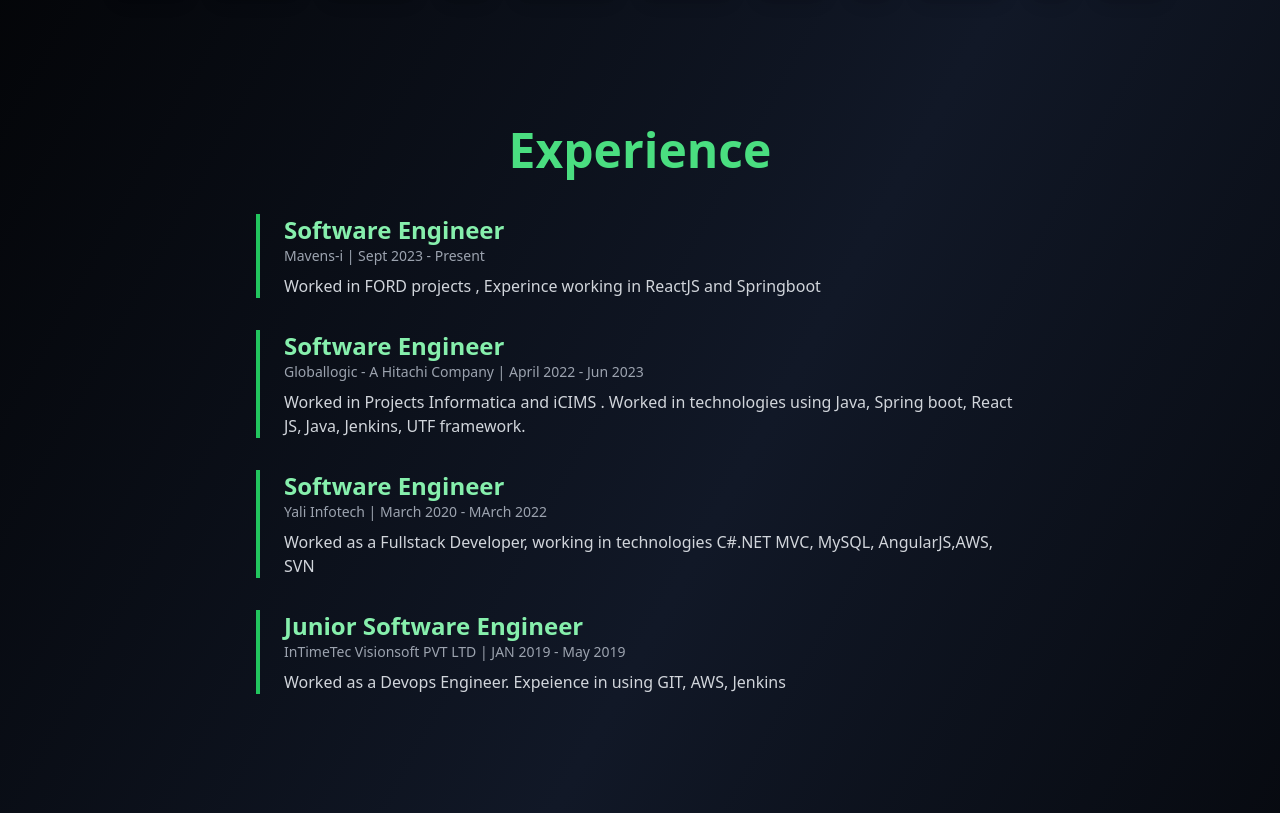
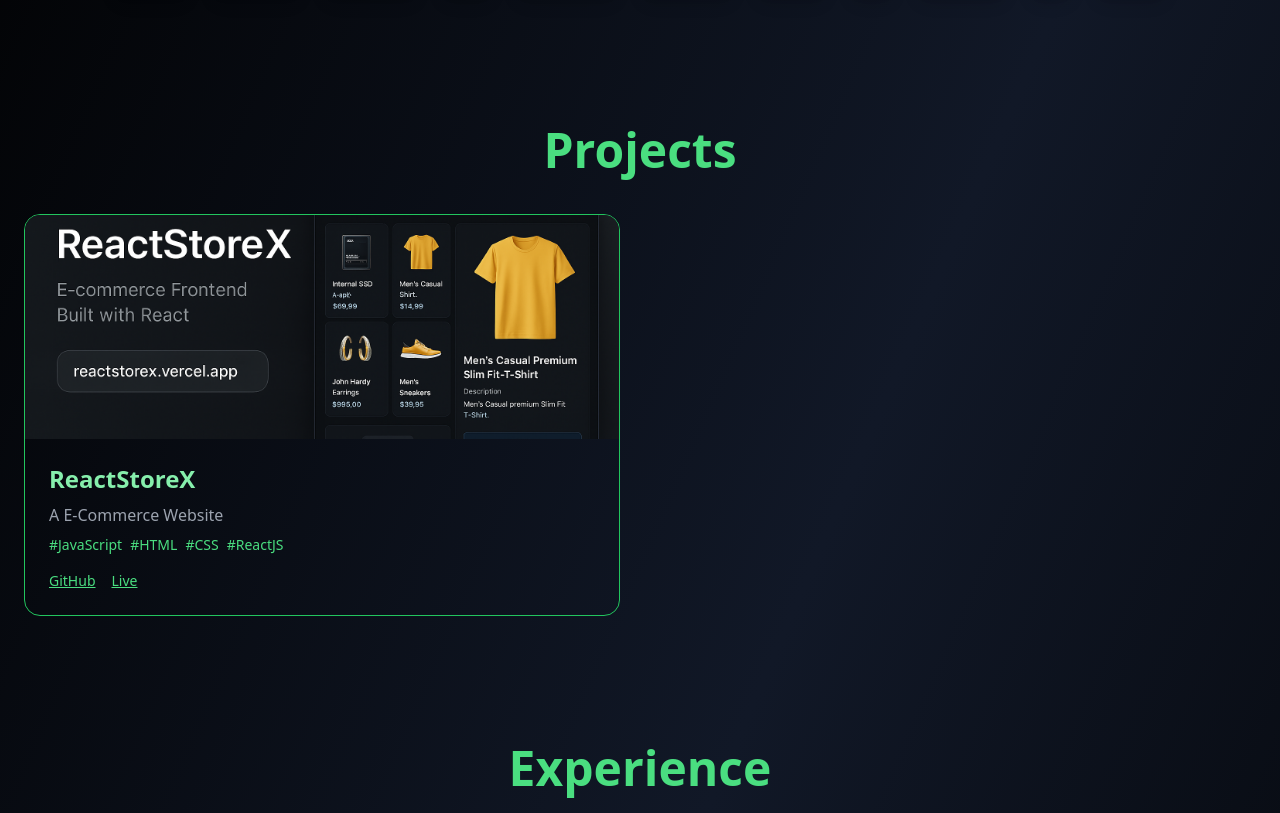
Before and after one commit to praveen2143/praveen-portfolio, a React (Vite) app: page / in a window 1280 px wide. Shown: the part 510-1323 px from the top of the page. Built offline with nearby package versions, Linux system fonts and the light colour scheme.

Commit message:
Project details added

```diff
--- a/src/App.jsx
+++ b/src/App.jsx
@@ -3,14 +3,14 @@
 import { motion } from "framer-motion";
 
 const projects = [
-  // {
-  //   title: "Simon Game",
-  //   description: "A memory-based game designed to sharpen focus and reflexes.",
-  //   tech: ["JavaScript", "HTML", "CSS"],
-  //   github: "https://github.com/praveen2143/Simon-Game",
-  //   live: "https://praveen2143.github.io/Simon-Game/",
-  //   image: "https://source.unsplash.com/800x600/?technology,game",
-  // }
+  {
+    title: "ReactStoreX",
+    description: "A E-Commerce Website",
+    tech: ["JavaScript", "HTML", "CSS", "ReactJS"],
+    github: "https://github.com/praveen2143/reactstorex",
+    live: "https://reactstorex.vercel.app/",
+    image: "/reactstorex.png",
+  }
 ];
 
 const skills = [
@@ -111,7 +111,7 @@
         </div>
       </section>
 
-      {/* Projects Section
+      {/* Projects Section */}
       <section>
         <h2 className="text-5xl font-bold text-center text-green-400 mb-10">Projects</h2>
         <div className="grid md:grid-cols-2 gap-10">
@@ -136,7 +136,7 @@
             </motion.div>
           ))}
         </div>
-      </section> */}
+      </section>
 
       {/* Experience Section */}
       <section>
```
Also changed, not shown: public/reactstorex.png (added).
